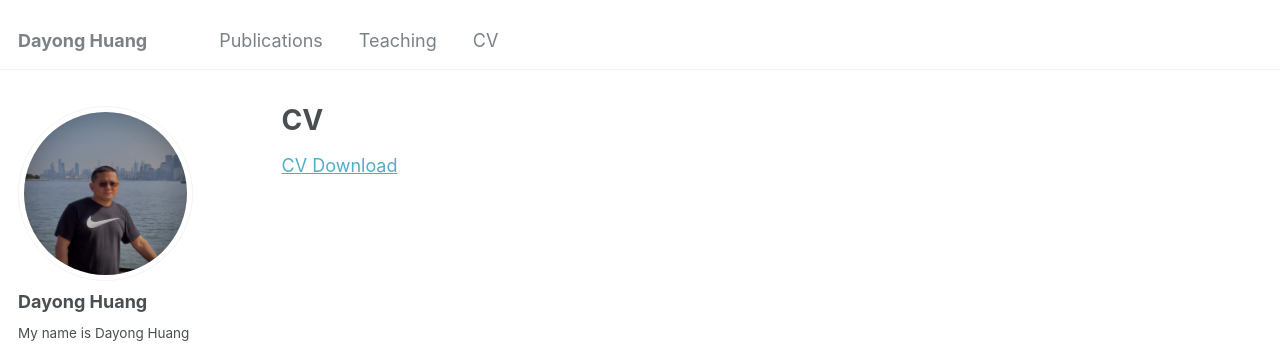
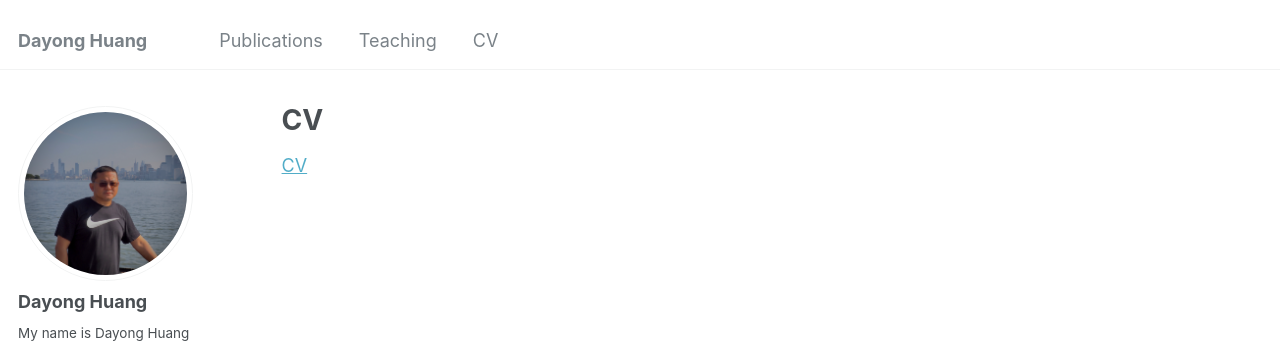
Before and after one commit to dayong-huang/dayong-huang.github.io, a Jekyll site: the page built from _pages/cv.md, in a window 1280 px wide. Shown: the top 345 px of the page. Built offline with Jekyll 4.4.1, drawn with Linux system fonts in a browser that asks for light colours; some web fonts are replaced.

Commit message:
Update cv.md

```diff
--- a/_pages/cv.md
+++ b/_pages/cv.md
@@ -9,4 +9,4 @@ redirect_from:
 
 {% include base_path %}
 
-[CV Download]()
+[CV](files/Huang-CV-2024.pdf)
```
